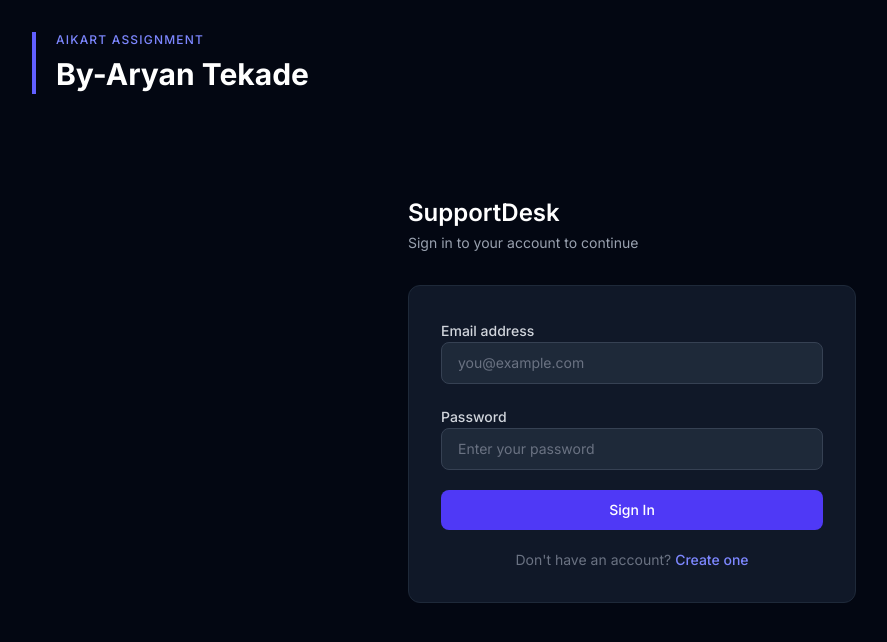
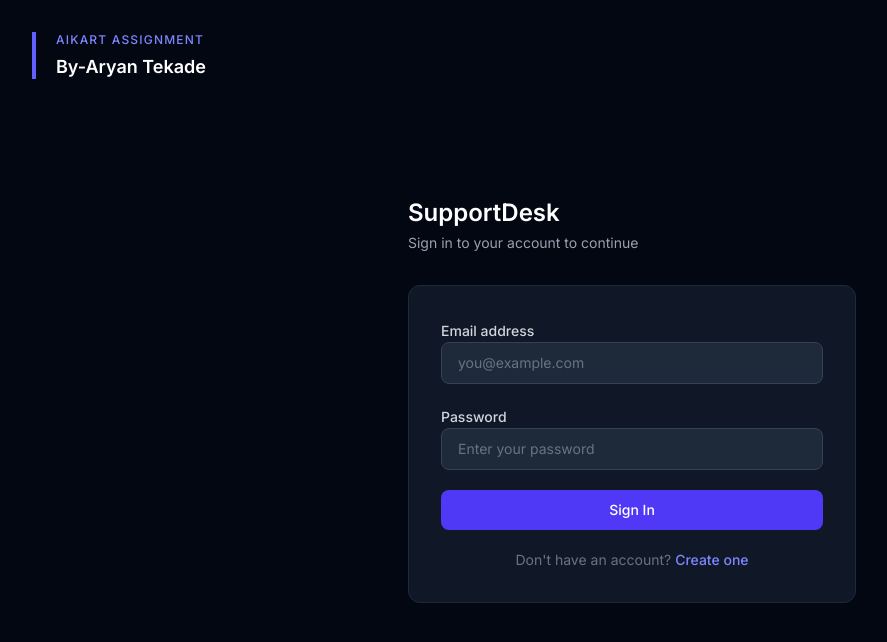
Before and after one commit to aryan8790/aikart-support, a Next.js app: page /login in a window 1280 px wide. Shown: the top 642 px of the page, without its empty margins (8-895 px from the left). Built offline with nearby package versions, Linux system fonts and the light colour scheme; no server answers.

Commit message:
Add branding to login page

```diff
--- a/src/app/login/page.tsx
+++ b/src/app/login/page.tsx
@@ -33,7 +33,7 @@ export default function LoginPage() {
           <p className="text-xs text-indigo-400 uppercase tracking-widest mb-2 font-medium">
             AIKart Assignment
           </p>
-          <p className="text-3xl font-bold text-white leading-tight">By-Aryan Tekade</p>
+          <p className="text-lg font-semibold text-white leading-tight">By-Aryan Tekade</p>
 
 
           <div className="mt-4 space-y-1">
```
